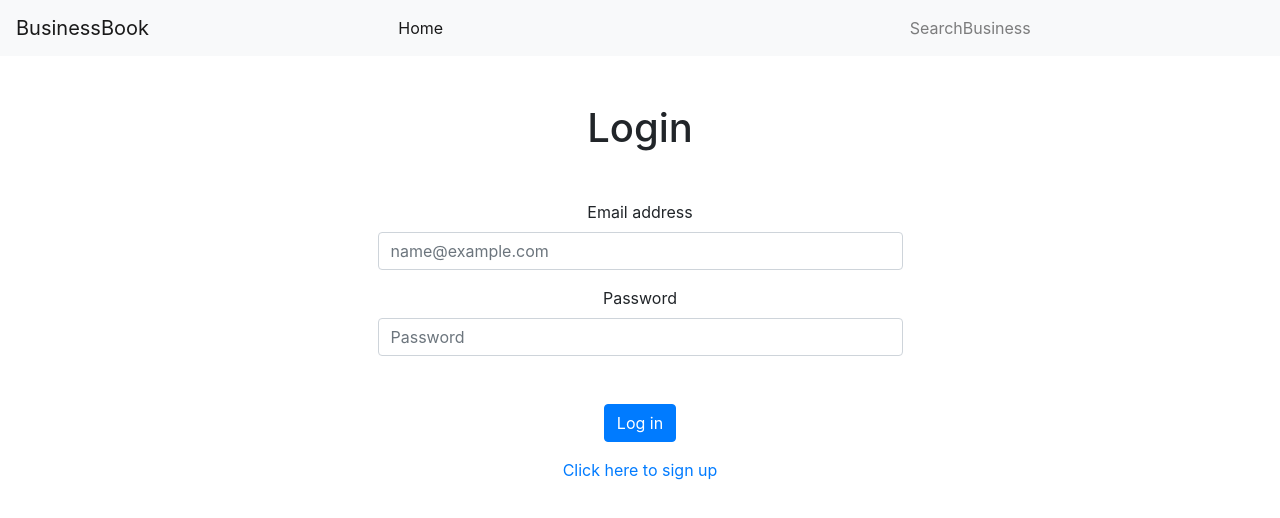
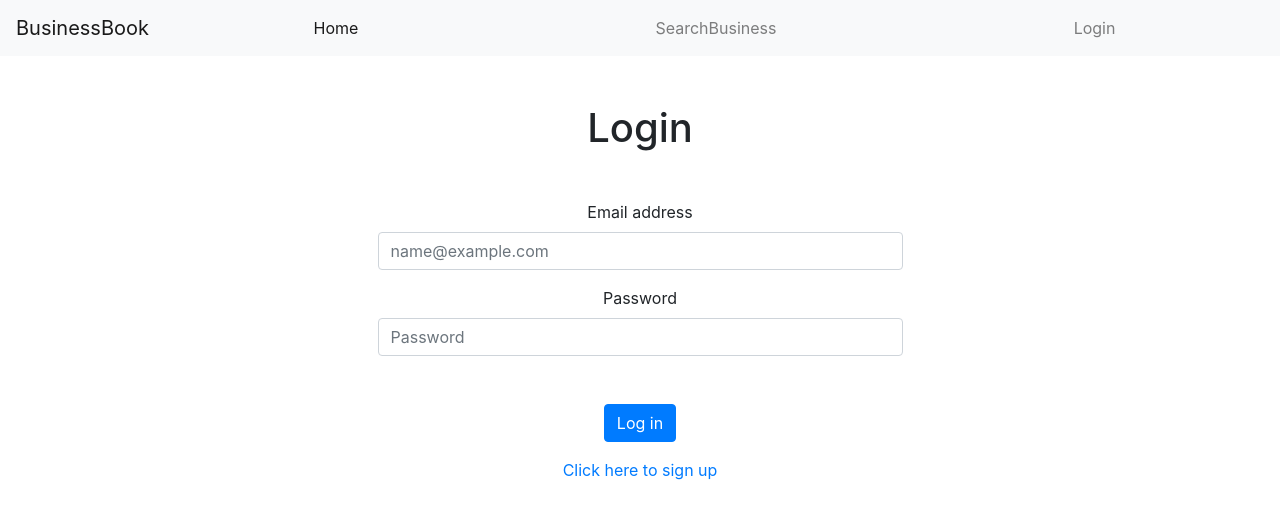
Before and after one commit to VanessaAla/businessbook-client, a React (Create React App) app: page / in a window 1280 px wide. Shown: the top 518 px of the page. Built offline with nearby package versions, Linux system fonts and the light colour scheme; no server answers.

Commit message:
created loggedin and loggedout files for navigations and fixed error in user slice

```diff
--- /dev/null
+++ b/src/components/Navigation/LoggedIn.js
@@ -0,0 +1,20 @@
+import React from "react";
+import Button from "react-bootstrap/Button";
+import Nav from "react-bootstrap/Nav";
+import { logOut } from "../../store/user/actions";
+import { selectUser } from "../../store/user/selectors";
+import { useDispatch, useSelector } from "react-redux";
+
+export default function LoggedIn() {
+  const dispatch = useDispatch();
+  const user = useSelector(selectUser);
+
+  const handleClick = () => dispatch(logOut());
+
+  return (
+    <>
+      <Nav.Item style={{ padding: ".5rem 1rem" }}>{user.email}</Nav.Item>
+      <Button onClick={handleClick}>Logout</Button>
+    </>
+  );
+}
--- /dev/null
+++ b/src/components/Navigation/LoggedOut.js
@@ -0,0 +1,10 @@
+import React from "react";
+import NavBarItem from "./NavBarItem";
+
+export default function LoggedOut() {
+  return (
+    <>
+      <NavBarItem path="/login" linkText="Login" />
+    </>
+  );
+}
--- a/src/components/Navigation/index.js
+++ b/src/components/Navigation/index.js
@@ -2,9 +2,17 @@ import React from "react";
 import Navbar from "react-bootstrap/Navbar";
 import Nav from "react-bootstrap/Nav";
 import { NavLink } from "react-router-dom";
+import { useSelector } from "react-redux";
+import { selectToken } from "../../store/user/selectors";
 import NavBarItem from "./NavBarItem";
+import LoggedIn from "./LoggedIn";
+import LoggedOut from "./LoggedOut";
 
 export default function Navigation() {
+  const token = useSelector(selectToken);
+
+  const loginLogoutControls = token ? <LoggedIn /> : <LoggedOut />;
+
   return (
     <Navbar bg="light" expand="lg">
       <Navbar.Brand as={NavLink} to="/">
@@ -15,6 +23,7 @@ export default function Navigation() {
         <Nav style={{ width: "100%" }} fill>
           <NavBarItem path="/" linkText="Home" />
           <NavBarItem path="/search" linkText="SearchBusiness" />
+          {loginLogoutControls}
         </Nav>
       </Navbar.Collapse>
     </Navbar>
--- a/src/store/user/actions.js
+++ b/src/store/user/actions.js
@@ -26,7 +26,7 @@ const tokenStillValid = (userWithoutToken) => {
   };
 };
 
-const logOut = () => ({ type: LOG_OUT });
+export const logOut = () => ({ type: LOG_OUT });
 
 export const signUp = (
   firstName,
```
